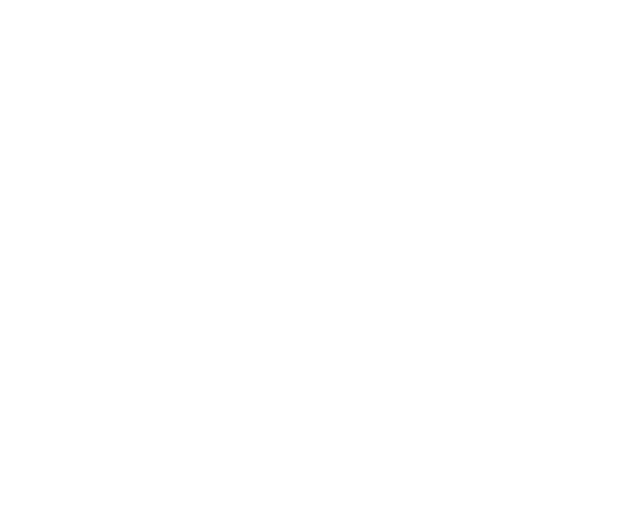
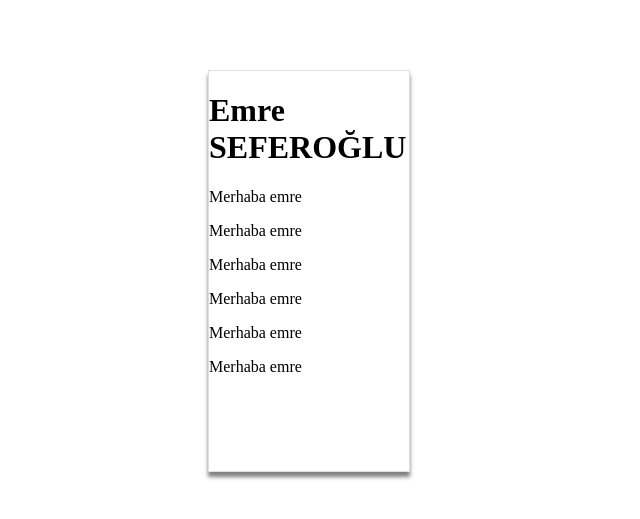
Before and after one commit to seferogluemre/render-comps, a React (Vite) app: page / in a window 1280 px wide. Shown: the part 219-738 px from the top of the page, without its empty margins (0-640 px from the left). Built offline with nearby package versions, Linux system fonts and the light colour scheme; no server answers.

Commit message:
children prop types

```diff
--- a/src/App.css
+++ b/src/App.css
@@ -0,0 +1,7 @@
+.card {
+  width: 200px;
+  border: 1px solid rgb(222, 222, 222);
+  height: 400px;
+  box-shadow: 0 5px 4px gray;
+  color: black !important;
+}
--- a/src/App.tsx
+++ b/src/App.tsx
@@ -1,4 +1,5 @@
 import { useEffect, useState } from "react";
+import { Card } from "./Card";
 
 function LifeCycleTestComponent() {
   const [counter, setCounter] = useState(0);
@@ -105,6 +106,17 @@
             )
         )}
       </div>
+
+      <div style={{ margin: "200px" }}>
+        <Card title="Emre SEFEROĞLU">
+          <p>Merhaba emre</p>
+          <p>Merhaba emre</p>
+          <p>Merhaba emre</p>
+          <p>Merhaba emre</p>
+          <p>Merhaba emre</p>
+          <p>Merhaba emre</p>
+        </Card>
+      </div>
     </>
   );
 }
--- /dev/null
+++ b/src/Card.tsx
@@ -0,0 +1,15 @@
+import "./App.css";
+
+interface CardProps {
+  title: string;
+  children: React.ReactNode;
+}
+
+export function Card({ title, children }: CardProps) {
+  return (
+    <div className="card">
+      <h1> {title}</h1>
+      <div>{children}</div>
+    </div>
+  );
+}
```
